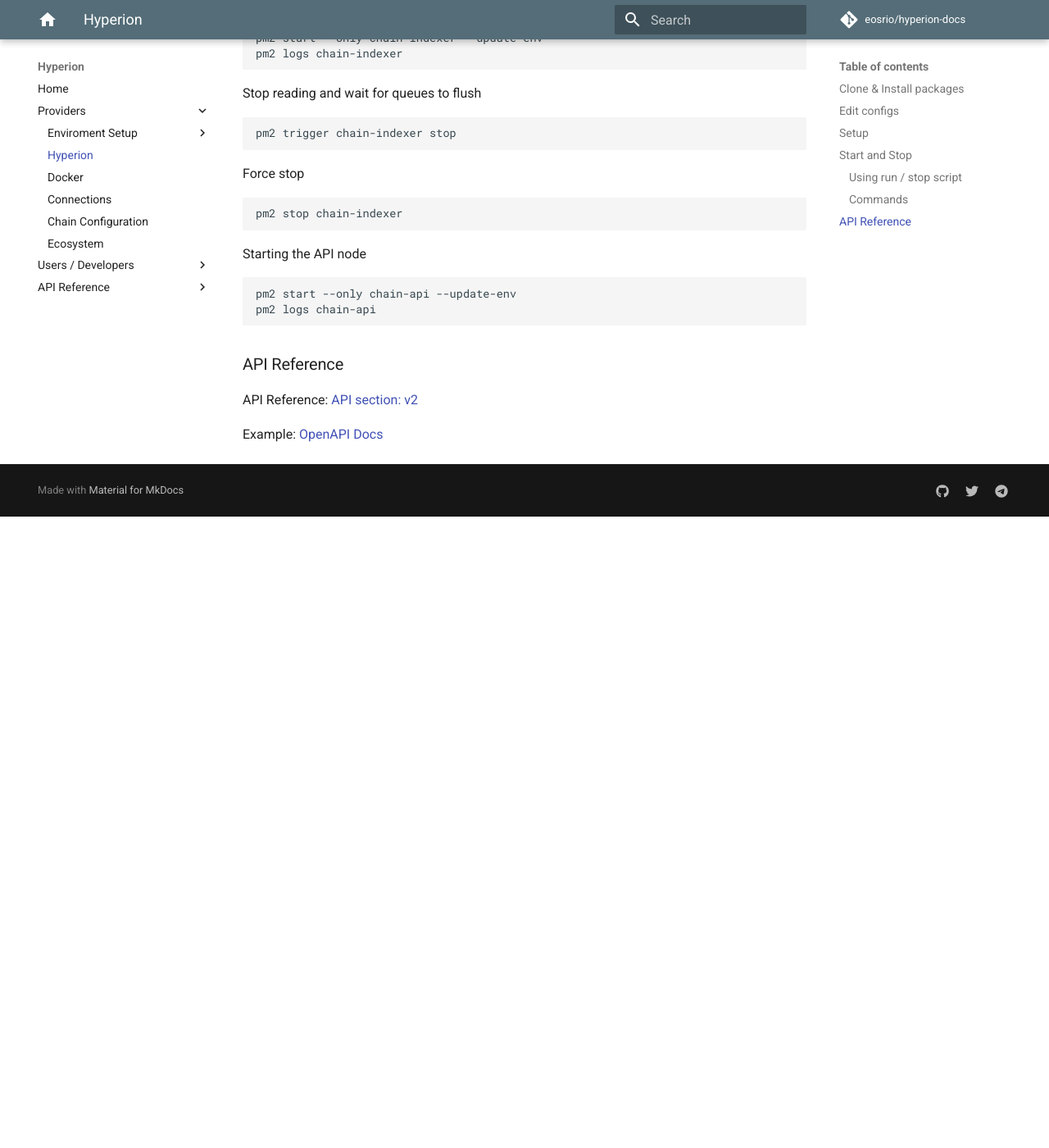
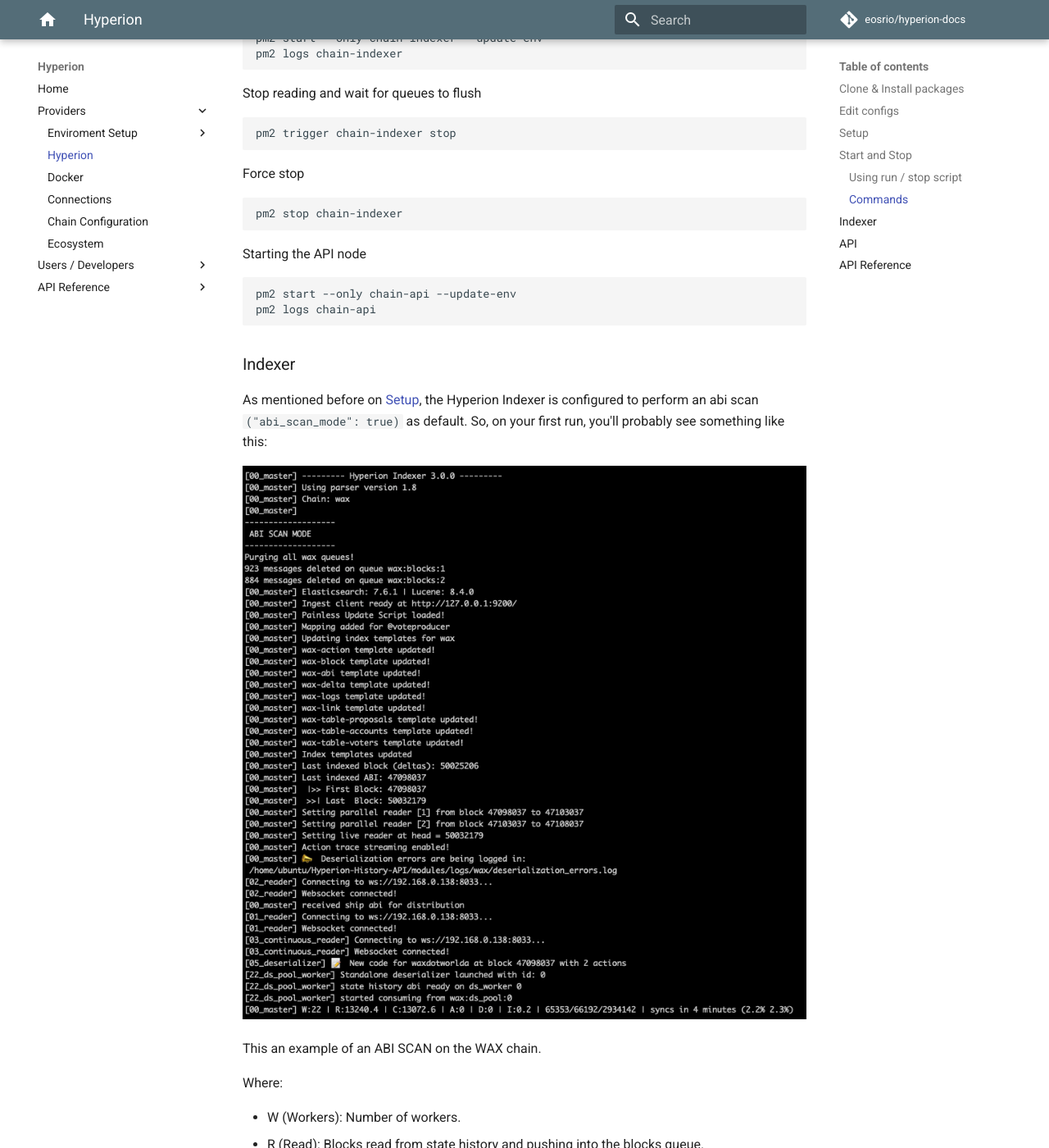
Before and after one commit to eosrio/hyperion-docs, an MkDocs documentation site: the page built from docs/hyperion.md, in a window 1280 px wide and 1400 px high, scrolled down 2704 px. Shown: the whole window at 82% size. Built offline with MkDocs 1.6.1 and Material for MkDocs 9.7.7, drawn with Linux system fonts in a browser that asks for light colours; comment, search, counter and statistics services are not loaded; before the commit the page ends 3334 px from its top, so only the background shows below that; some of the changed text lies outside the part shown.

Commit message:
new hyperion details

````diff
--- a/docs/hyperion.md
+++ b/docs/hyperion.md
@@ -140,6 +140,30 @@
 pm2 logs chain-api
 ```
 
+### Indexer
+As mentioned before on [Setup](#setup), the Hyperion Indexer is configured to perform an abi scan `("abi_scan_mode": true)` as default.
+So, on your first run, you'll probably see something like this:
+
+ [![indexer](img/indexer.png)](img/indexer.png)
+
+This an example of an ABI SCAN on the WAX chain.
+
+Where:
+
+  - W (Workers): Number of workers.
+  - R (Read): Blocks read from state history and pushing into the blocks queue.
+  - C (Consumed): Blocks consumed from blocks queue.
+  - A (Actions): Actions being read out of processed blocks.
+  - D (Deserialized): Deserializations of the actions.
+  - I (Indexed): Indexing of all of the docs.
+
+### API
+After running the api, you should see a log like this:
+
+ [![api](img/api.png)](img/api.png)
+
+Now, it's time to play around making some queries =).
+
 ### API Reference
 
 API Reference: [API section: v2](v2.md)
````
Also changed, not shown: docs/install.md (+1 -0 lines), docs/img/api.png (added), docs/img/indexer.png (added).
